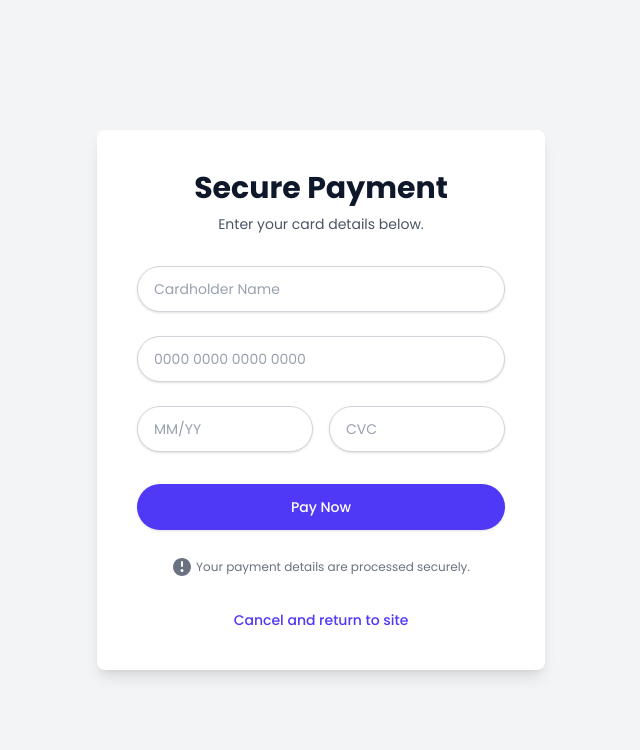
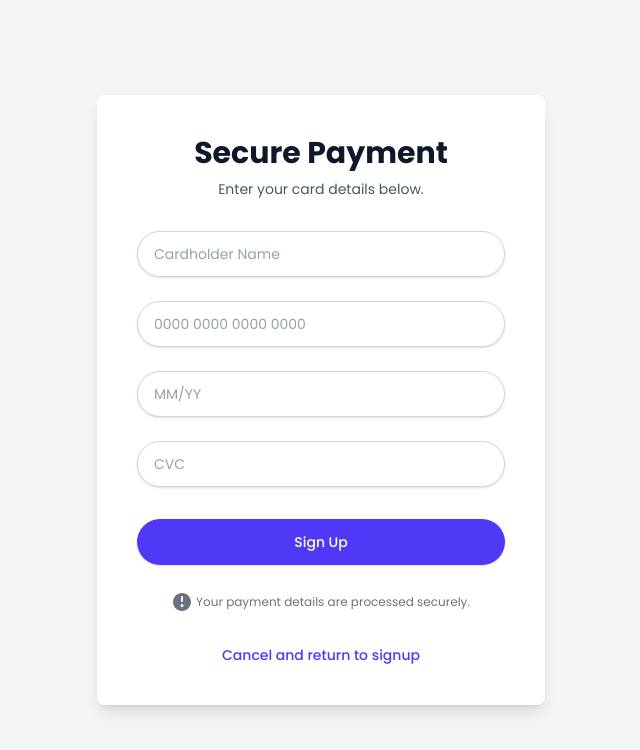
Before and after one commit to SyedAbdullahAhmed/Payment-Wallet-System, a Next.js app: page /paymentform in a window 1280 px wide. Shown: the top 750 px of the page, without its empty margins (319-959 px from the left). Built offline with nearby package versions, Linux system fonts and the light colour scheme.

Commit message:
Add val in payment form

```diff
--- a/src/app/(pages)/paymentform/page.tsx
+++ b/src/app/(pages)/paymentform/page.tsx
@@ -2,6 +2,9 @@
 
 import React, { useState } from 'react';
 import Link from 'next/link'; // Optional, for navigation
+import Spinner from '@/app/components/Spinner';
+import { z } from 'zod';
+import wait from '@/app/utils/wait';
 
 export default function PaymentPage() {
   const [cardholderName, setCardholderName] = useState('');
@@ -11,6 +14,7 @@ export default function PaymentPage() {
   const [isLoading, setIsLoading] = useState(false);
   const [error, setError] = useState<string | null>(null);
   const [successMessage, setSuccessMessage] = useState<string | null>(null);
+  const [formErrors, setFormErrors] = useState<{ cardholderName?: string; cardNumber?: string; expiryDate?: string; cvc?: string; }>({});
 
   const handleCardNumberChange = (e: React.ChangeEvent<HTMLInputElement>) => {
     let value = e.target.value.replace(/\D/g, ''); // Remove non-digits
@@ -47,37 +51,57 @@ export default function PaymentPage() {
     event.preventDefault();
     setIsLoading(true);
     setError(null);
-    setSuccessMessage(null);
 
-    // Basic client-side validation
-    if (!cardholderName.trim() || !cardNumber.trim() || !expiryDate.trim() || !cvc.trim()) {
-      setError('All payment fields are required.');
+    setError(null);
+    setFormErrors({}); // Reset individual field errors
+
+
+
+    const paymentSchema = z.object({
+      cardholderName: z
+        .string()
+        .min(1, "Cardholder name is required")
+        .max(100, "Cardholder name can't exceed 100 characters")
+        .regex(/^[a-zA-Z\s.'-]+$/, "Cardholder name can only contain letters, spaces, apostrophes, periods, and hyphens"),
+
+      cardNumber: z
+        .string()
+        .min(19, "Card number must be 16 digits formatted as '0000 0000 0000 0000'")
+        .max(19, "Card number must be 16 digits formatted as '0000 0000 0000 0000'")
+        .regex(/^(\d{4} \d{4} \d{4} \d{4})$/, "Card number must be in format '0000 0000 0000 0000'"),
+
+      expiryDate: z
+        .string()
+        .length(5, "Expiry date must be 5 characters in MM/YY format")
+        .regex(/^(0[1-9]|1[0-2])\/\d{2}$/, "Expiry date must be in MM/YY format"),
+
+      cvc: z
+        .string()
+        .min(3, "CVC must be 3 or 4 digits")
+        .max(4, "CVC must be 3 or 4 digits")
+        .regex(/^\d{3,4}$/, "CVC must be 3 or 4 digits"),
+    });
+
+    const result = paymentSchema.safeParse({ cardholderName, cardNumber, expiryDate, cvc });
+
+    if (!result.success) {
+      const fieldErrors: { cardholderName?: string; cardNumber?: string; expiryDate?: string; cvc?: string; } = {};
+      result.error.issues.forEach((issue) => {
+        const field = issue.path[0] as keyof typeof fieldErrors;
+        fieldErrors[field] = issue.message;
+      });
+      setFormErrors(fieldErrors);
       setIsLoading(false);
       return;
     }
-    if (!/^\d{2}\/\d{2}$/.test(expiryDate)) {
-      setError('Expiry date must be in MM/YY format.');
-      setIsLoading(false);
-      return;
-    }
-    // Add more robust validation (Luhn check for card number, expiry date in future, CVC length)
-    // In a real app, this validation would be part of the payment gateway's SDK.
 
-    // --- SIMULATION: DO NOT DO THIS IN PRODUCTION ---
-    console.log('Simulating payment submission with:', {
-      cardholderName,
-      cardNumber: cardNumber.replace(/\s/g, ''), // Send without spaces
-      expiryDate,
-      cvc,
-    });
-    // In a real app:
-    // 1. Use payment gateway's SDK to create a token from card details.
-    // 2. Send the token to your backend.
-    // 3. Your backend uses the token to charge the card via the payment gateway's API.
+
+
 
     try {
       // Simulate API call to your backend (with a token, not raw details)
-      await new Promise(resolve => setTimeout(resolve, 2000));
+      setIsLoading(true);
+      await wait(3000);
       setSuccessMessage('Payment successful! (Simulated)');
       // Optionally reset form
       // setCardholderName('');
@@ -126,6 +150,9 @@ export default function PaymentPage() {
               placeholder="Cardholder Name"
               className="appearance-none block w-full px-4 py-3 border border-gray-300 rounded-full shadow-sm placeholder-gray-400 focus:outline-none focus:ring-2 focus:ring-indigo-500 focus:border-indigo-500 sm:text-sm bg-white text-slate-900"
             />
+            {formErrors.cardholderName && (
+              <p className="text-sm text-red-600 mt-1 ">{formErrors.cardholderName.length > 15 ? formErrors.cardholderName.slice(0, 45) + '...' : formErrors.cardholderName}</p>
+            )}
           </div>
 
           <div>
@@ -147,10 +174,13 @@ export default function PaymentPage() {
               placeholder="0000 0000 0000 0000"
               className="appearance-none block w-full px-4 py-3 border border-gray-300 rounded-full shadow-sm placeholder-gray-400 focus:outline-none focus:ring-2 focus:ring-indigo-500 focus:border-indigo-500 sm:text-sm bg-white text-slate-900"
             />
+            {formErrors.cardNumber && (
+              <p className="text-sm text-red-600 mt-1 ">{formErrors.cardNumber.length > 15 ? formErrors.cardNumber.slice(0, 45) + '...' : formErrors.cardNumber}</p>
+            )}
           </div>
 
-          <div className="flex space-x-4">
-            <div className="w-1/2">
+          {/* <div className="flex space-x-4"> */}
+          <div >
             <label
               htmlFor="expiryDate"
               className="block text-sm font-medium text-slate-700 sr-only"
@@ -169,8 +199,11 @@ export default function PaymentPage() {
               placeholder="MM/YY"
               className="appearance-none block w-full px-4 py-3 border border-gray-300 rounded-full shadow-sm placeholder-gray-400 focus:outline-none focus:ring-2 focus:ring-indigo-500 focus:border-indigo-500 sm:text-sm bg-white text-slate-900"
             />
+            {formErrors.expiryDate && (
+              <p className="text-sm text-red-600 mt-1 ">{formErrors.expiryDate.length > 15 ? formErrors.expiryDate.slice(0, 45) + '...' : formErrors.expiryDate}</p>
+            )}
           </div>
-            <div className="w-1/2">
+          <div>
             <label
               htmlFor="cvc"
               className="block text-sm font-medium text-slate-700 sr-only"
@@ -189,23 +222,19 @@ export default function PaymentPage() {
               placeholder="CVC"
               className="appearance-none block w-full px-4 py-3 border border-gray-300 rounded-full shadow-sm placeholder-gray-400 focus:outline-none focus:ring-2 focus:ring-indigo-500 focus:border-indigo-500 sm:text-sm bg-white text-slate-900"
             />
-            </div>
+            {formErrors.cvc && (
+              <p className="text-sm text-red-600 mt-1 ">{formErrors.cvc.length > 15 ? formErrors.cvc.slice(0, 45) + '...' : formErrors.cvc}</p>
+            )}
           </div>
 
-          {error && (
-            <p className="text-sm text-red-600 text-center">{error}</p>
-          )}
-          {successMessage && (
-            <p className="text-sm text-green-600 text-center">{successMessage}</p>
-          )}
 
           <div className="pt-2">
             <button
               type="submit"
               disabled={isLoading}
-              className="w-full flex justify-center py-3 px-4 border border-transparent rounded-full shadow-sm text-sm font-medium text-white bg-indigo-600 hover:bg-indigo-700 focus:outline-none focus:ring-2 focus:ring-offset-2 focus:ring-indigo-500 disabled:opacity-50 disabled:cursor-not-allowed"
+              className=" cursor-pointer w-full flex justify-center py-3 px-4 border border-transparent rounded-full shadow-sm text-sm font-medium text-white bg-indigo-600 hover:bg-indigo-700 focus:outline-none focus:ring-2 focus:ring-offset-2 focus:ring-indigo-500 disabled:opacity-50 disabled:cursor-not-allowed"
             >
-              {isLoading ? 'Processing...' : 'Pay Now'}
+              {isLoading ? <Spinner /> : 'Sign Up'}
             </button>
           </div>
         </form>
@@ -222,10 +251,8 @@ export default function PaymentPage() {
 
         {/* Optional link to go back or to terms */}
         <p className="mt-8 text-center text-sm text-gray-600">
-          <Link href="/" legacyBehavior>
-            <a className="font-medium text-indigo-600 hover:text-indigo-500">
-              Cancel and return to site
-            </a>
+          <Link href="/signin" className="hover:underline font-medium text-indigo-600 hover:text-indigo-500" >
+            Cancel and return to signup
           </Link>
         </p>
 
--- a/src/app/(pages)/signup/page.tsx
+++ b/src/app/(pages)/signup/page.tsx
@@ -105,8 +105,8 @@ export default function SignUpPage() {
               placeholder="Full Name"
               className="appearance-none block w-full px-4 py-3 border border-gray-300 rounded-full  shadow-sm placeholder-gray-400 focus:outline-none focus:ring-2 focus:ring-indigo-500 focus:border-indigo-500 sm:text-sm bg-white text-slate-900"
             />
-            {formErrors.name && (
-              <p className="text-sm text-red-600 ">{formErrors.name}</p>
+             {formErrors.name && (
+              <p className="text-sm text-red-600 mt-1">{formErrors.name}</p>
             )}
           </div>
 
@@ -130,7 +130,7 @@ export default function SignUpPage() {
               className="appearance-none block w-full px-4 py-3 border border-gray-300 rounded-full  shadow-sm placeholder-gray-400 focus:outline-none focus:ring-2 focus:ring-indigo-500 focus:border-indigo-500 sm:text-sm bg-white text-slate-900"
             />
             {formErrors.email && (
-              <p className="text-sm text-red-600">{formErrors.email}</p>
+              <p className="text-sm text-red-600 mt-1">{formErrors.email}</p>
             )}
           </div>
 
@@ -159,7 +159,7 @@ export default function SignUpPage() {
               {show ? <EyeOff size={18} color='black' /> : <Eye size={18} color='black' />}
             </div>
             {formErrors.password && (
-              <p className="text-sm text-red-600 ">{formErrors.password.length > 15 ? formErrors.password.slice(0, 45) + '...' : formErrors.password}</p>
+              <p className="text-sm text-red-600 mt-1 ">{formErrors.password.length > 15 ? formErrors.password.slice(0, 45) + '...' : formErrors.password}</p>
             )}
           </div>
 
```
Lines whose indentation alone changed are shown as unchanged.
